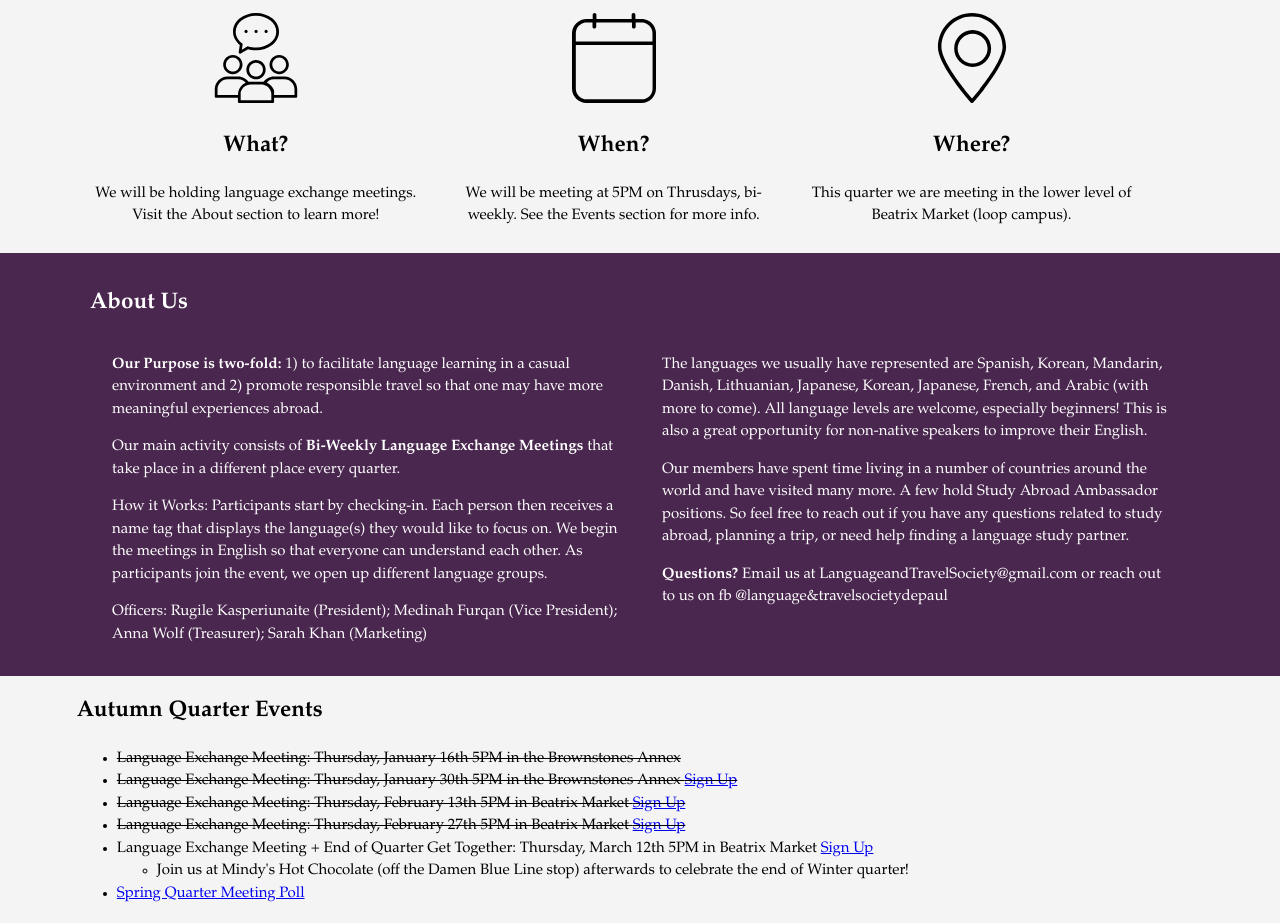
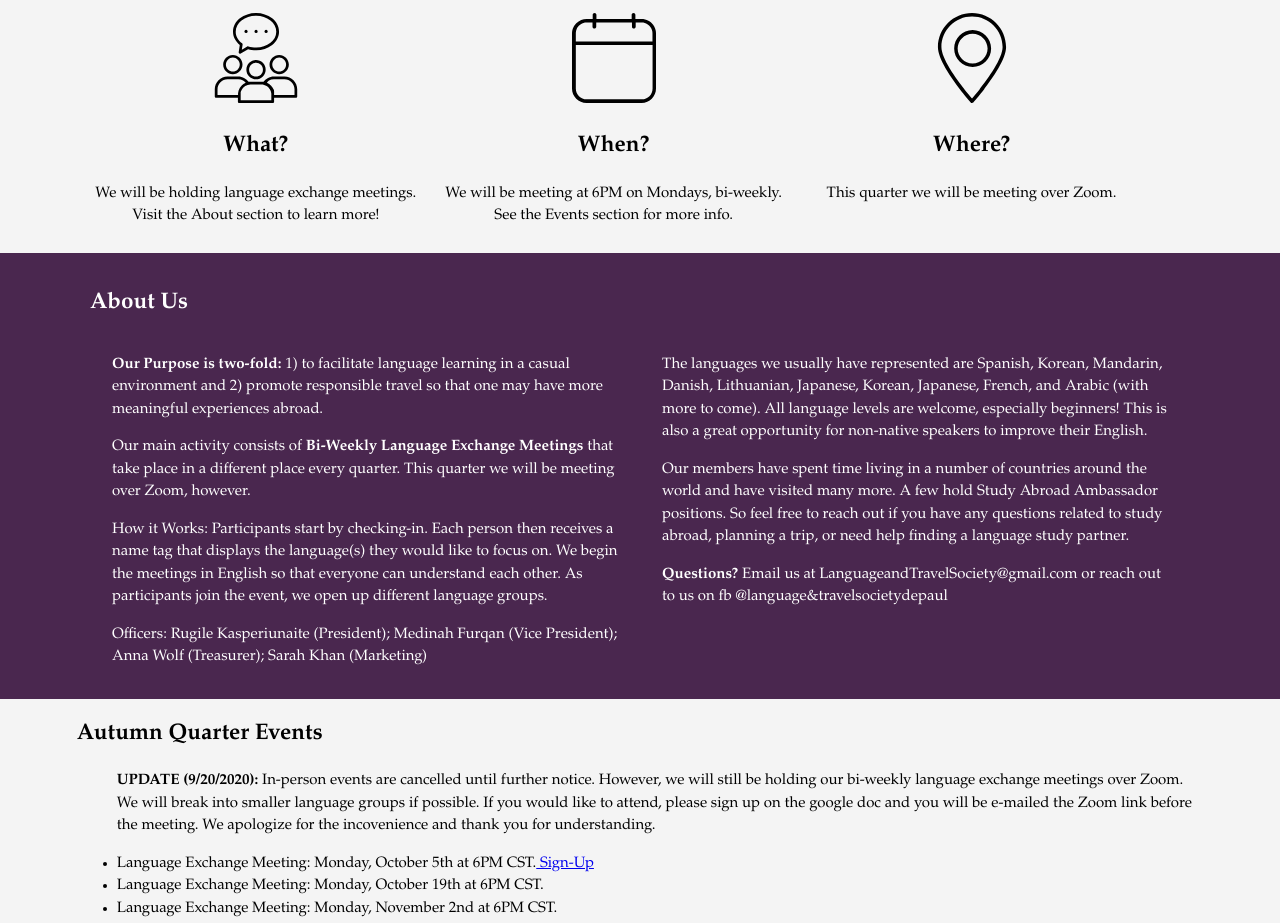
Before and after one commit to LTSDePaul/LTSDePaul.github.io, a plain HTML site: page index.html in a window 1280 px wide. Shown: the part 674-1597 px from the top of the page. Drawn offline with Linux system fonts and the light colour scheme; a web font is replaced by a local one.

Commit message:
Update index.html

```diff
--- a/index.html
+++ b/index.html
@@ -60,14 +60,14 @@
 				<img src="calendar.svg">
 				<h1>When?</h1>
 				<p>
-					We will be meeting at 5PM on Thrusdays, bi-weekly. See the Events section for more info.
+					We will be meeting at 6PM on Mondays, bi-weekly. See the Events section for more info.
 				</p>
 			</div>
 			<div class="box">
 				<img src="pin.svg">
 				<h1>Where?</h1>
 				<p>
-					This quarter we are meeting in the lower level of Beatrix Market (loop campus).
+					This quarter we will be meeting over Zoom.
 				</p>
 			</div>
 		</div>
@@ -97,7 +97,7 @@
 						2) promote responsible travel so that one may have more meaningful experiences abroad.
 					</p>
 					<p>
-						Our main activity consists of <b>Bi-Weekly Language Exchange Meetings</b> that take place in a different place every quarter.
+						Our main activity consists of <b>Bi-Weekly Language Exchange Meetings</b> that take place in a different place every quarter. This quarter we will be meeting over Zoom, however.
 					<p>
 						How it Works:
 						Participants start by checking-in. Each person then receives a name tag that displays
@@ -115,12 +115,11 @@
 		<div class="container">
 		<h1>Autumn Quarter Events</h1>
 		<ul>
-			<li><strike>Language Exchange Meeting: Thursday, January 16th 5PM in the Brownstones Annex</strike></li>
-			<li><strike>Language Exchange Meeting: Thursday, January 30th 5PM in the Brownstones Annex <a href="https://docs.google.com/document/d/1WDRb1BmsVQNsY5qPC_A2jtGyfqIZX63dtLnC6ikai1I/edit?usp=sharing">Sign Up</a></strike></li>
-			<li><strike>Language Exchange Meeting: Thursday, February 13th 5PM in Beatrix Market <a href="https://docs.google.com/document/d/1WDRb1BmsVQNsY5qPC_A2jtGyfqIZX63dtLnC6ikai1I/edit?usp=sharing">Sign Up</a></strike></li>
-			<li><strike>Language Exchange Meeting: Thursday, February 27th 5PM in Beatrix Market <a href="https://docs.google.com/document/d/1WDRb1BmsVQNsY5qPC_A2jtGyfqIZX63dtLnC6ikai1I/edit?usp=sharing">Sign Up</a></strike></li>
-			<li>Language Exchange Meeting + End of Quarter Get Together: Thursday, March 12th 5PM in Beatrix Market <a href="https://docs.google.com/document/d/1WDRb1BmsVQNsY5qPC_A2jtGyfqIZX63dtLnC6ikai1I/edit?usp=sharing">Sign Up</a><ul><li>Join us at Mindy's Hot Chocolate (off the Damen Blue Line stop) afterwards to celebrate the end of Winter quarter!</li></ul></li>
-			<li><a href="https://docs.google.com/forms/d/e/1FAIpQLSe-rS85Ms_-LFx4QOf2Bu47-52Qj0E2H1Wf_pzU_EVaxjzD1Q/viewform?usp=sf_link"> Spring Quarter Meeting Poll</a></li>
+			<p><b> UPDATE (9/20/2020):</b> In-person events are cancelled until further notice. However, we will still be holding our bi-weekly language exchange meetings over Zoom. We will break into smaller language groups if possible. If you would like to attend, please sign up on the google doc and you will be e-mailed the Zoom link before the meeting. We apologize for the incovenience and thank you for understanding.</p>
+			<li>Language Exchange Meeting: Monday, October 5th at 6PM CST.<a href="https://docs.google.com/document/d/1dc76dU2oi7mJvaNLeLHO0Vf6vseOXWgt6IZtpr0BzhY/edit?usp=sharing"> Sign-Up </a></li>
+			<li>Language Exchange Meeting: Monday, October 19th at 6PM CST.</li>
+			<li>Language Exchange Meeting: Monday, November 2nd at 6PM CST.</li>
+
 		</ul>
 		</div>
 	</section>
```
